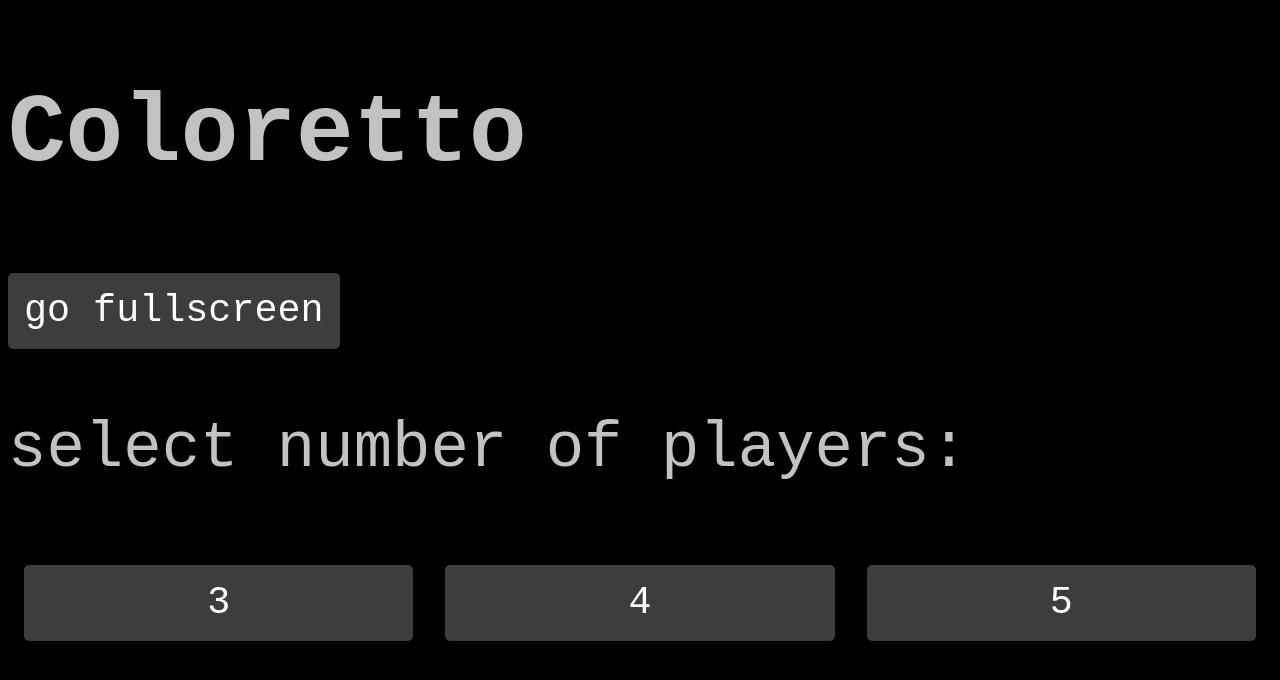
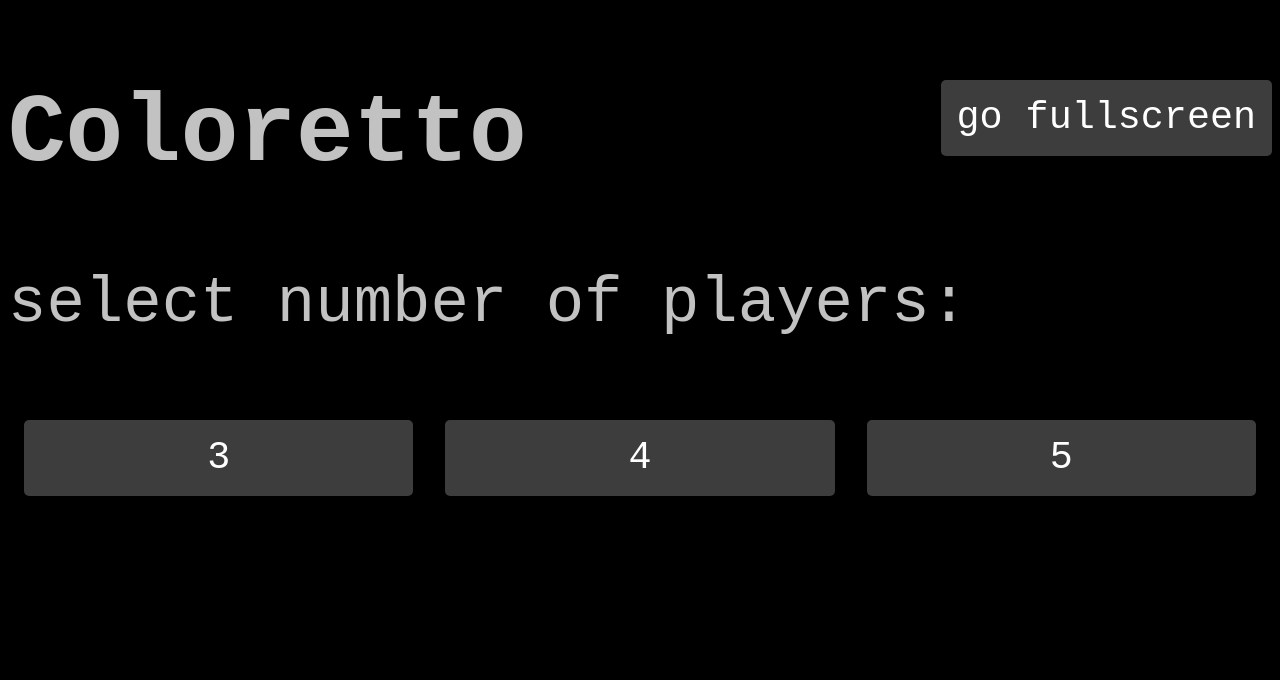
Before and after one commit to jakecoffman/colors, a Vue app: page / in a window 1280 px wide. Shown: the top 680 px of the page. Built offline with nearby package versions, Linux system fonts and the light colour scheme.

Commit message:
fix start screen

```diff
--- a/src/App.vue
+++ b/src/App.vue
@@ -1,8 +1,8 @@
 <template>
   <div id="app">
     <section v-if="state==='starting'">
+      <button @click="goFullscreen(true)" style="float:right">go fullscreen</button>
       <h1>Coloretto</h1>
-      <button @click="goFullscreen(true)">go fullscreen</button>
       <p>select number of players:</p>
       <div class="flex set-players">
         <button @click="setPlayers(3)" class="grow">3</button>
```
